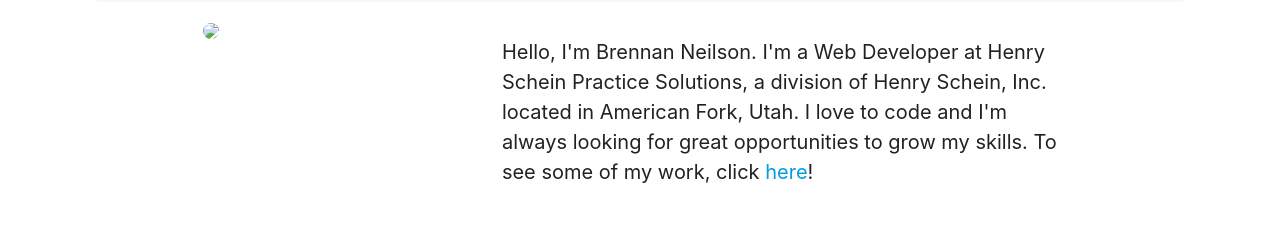
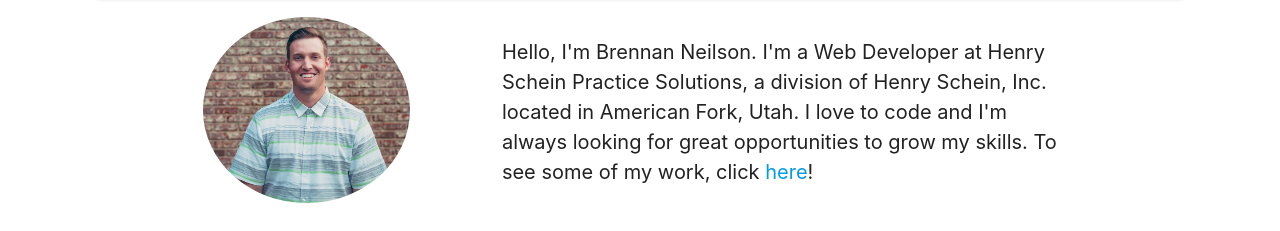
Before and after one commit to bvneilson/brennanneilson.com, a website: page public/index.html in a window 1280 px wide. Shown: the part 67-298 px from the top of the page. Drawn offline with nearby package versions, Linux system fonts and the light colour scheme; some packages are replaced by stand-ins of ours.

Commit message:
profile photo

```diff
--- a/public/index.html
+++ b/public/index.html
@@ -35,7 +35,7 @@
 		<div class="container">
 			<div class="row" id="about">
         <div class="col s4">
-          <img src="/images/BrennanNeilson2 - Copy.JPG" class="profilePhoto responsive-img circle">
+          <img src="/images/BrennanNeilson2.jpg" class="profilePhoto responsive-img circle" style="max-width: 75%;">
         </div>
         <div class="col s8">
           <p>Hello, I'm Brennan Neilson. I'm a Web Developer at Henry Schein Practice Solutions, a division of Henry Schein, Inc. located in American Fork, Utah. I love to code and I'm always looking for great opportunities to grow my skills. To see some of my work, click <a href="/portfolio">here</a>!</p>
```
